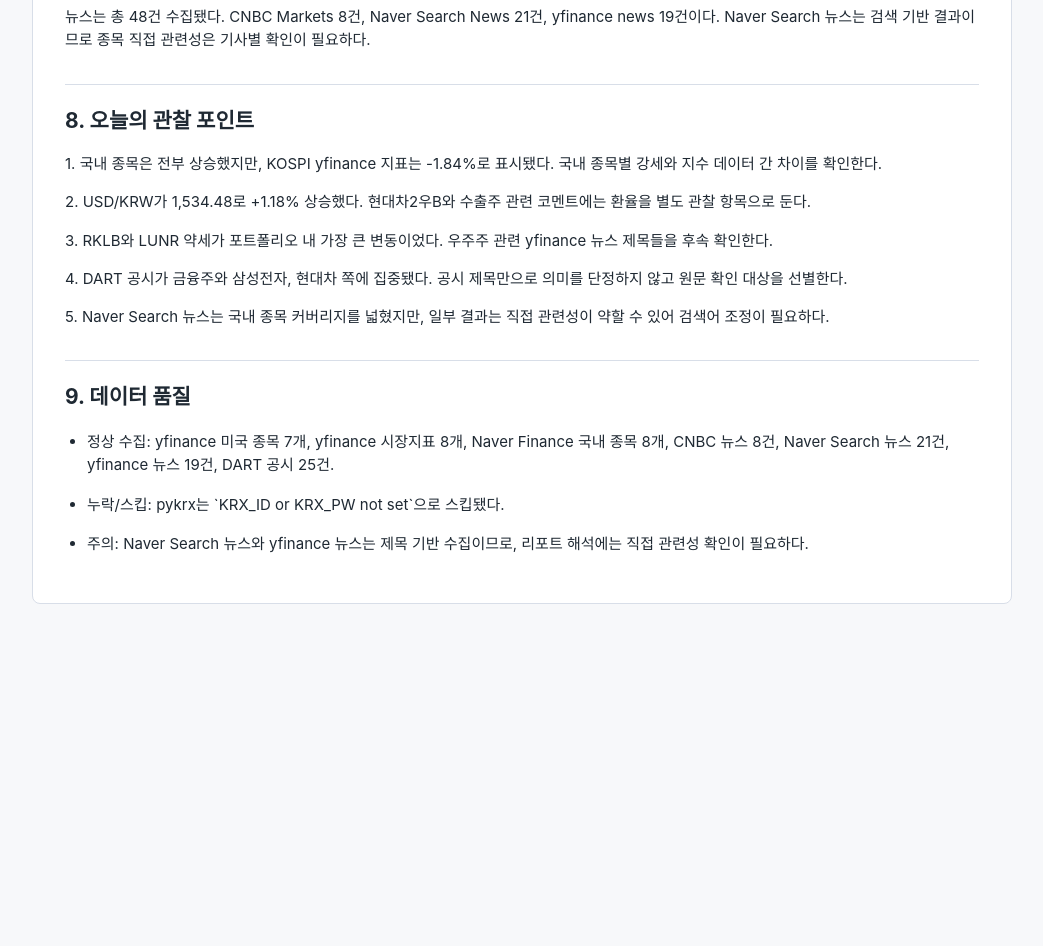
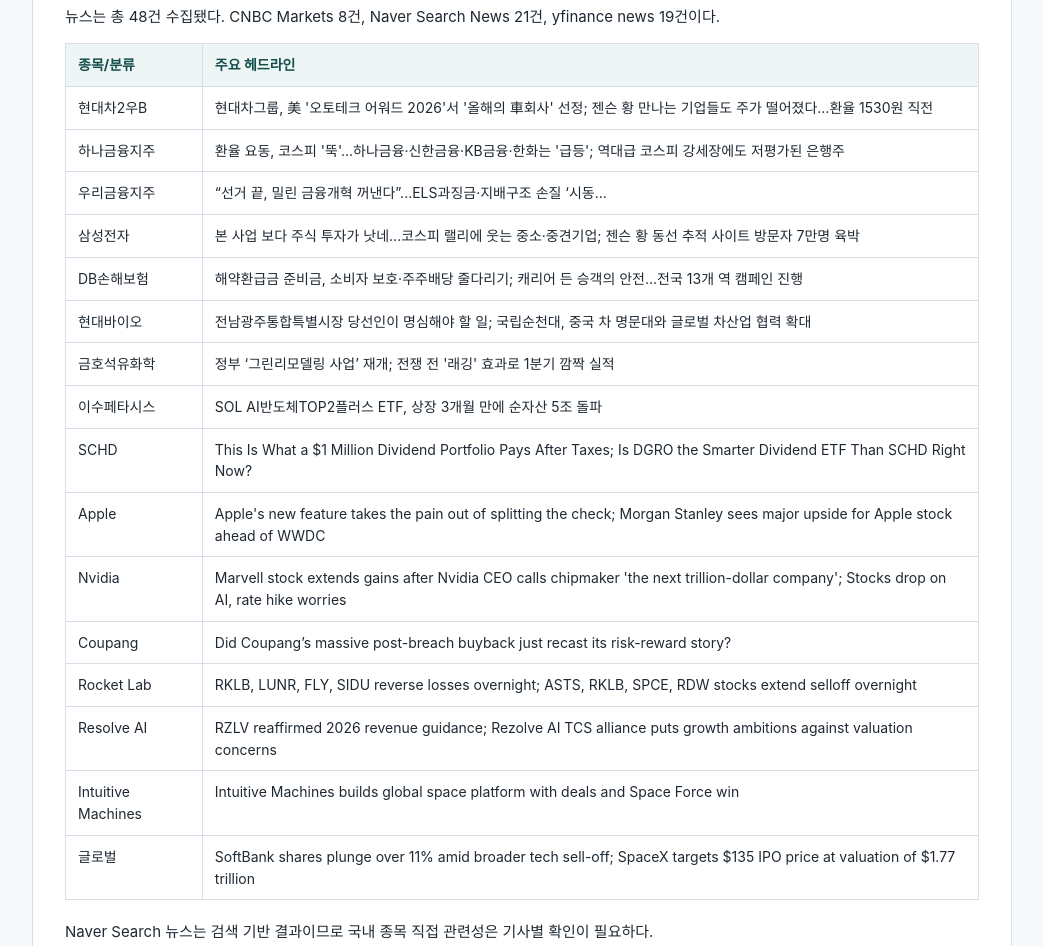
Before and after one commit to konslie/KSS, a plain HTML site: page docs/index.html in a window 1280 px wide. Shown: the part 3580-4526 px from the top of the page, without its empty margins (118-1161 px from the left). Before the commit the page ends 4248 px from the top, so only its background shows below. Drawn offline with Linux system fonts and the light colour scheme.

Commit message:
Add stock-level news headlines

```diff
--- a/docs/index.html
+++ b/docs/index.html
@@ -202,7 +202,27 @@
 <tr><td>삼성전자</td><td>8</td><td>임원ㆍ주요주주특정증권등소유상황보고서, 대규모기업집단현황공시, 기업지배구조보고서</td></tr>
 <tr><td>DB손해보험</td><td>3</td><td>채무증권 증권신고서, 대규모기업집단현황공시</td></tr>
 </tbody></table>
-<p>뉴스는 총 48건 수집됐다. CNBC Markets 8건, Naver Search News 21건, yfinance news 19건이다. Naver Search 뉴스는 검색 기반 결과이므로 종목 직접 관련성은 기사별 확인이 필요하다.</p>
+<p>뉴스는 총 48건 수집됐다. CNBC Markets 8건, Naver Search News 21건, yfinance news 19건이다.</p>
+<table><tbody>
+<tr><th>종목/분류</th><th>주요 헤드라인</th></tr>
+<tr><td>현대차2우B</td><td>현대차그룹, 美 &#x27;오토테크 어워드 2026&#x27;서 &#x27;올해의 車회사&#x27; 선정; 젠슨 황 만나는 기업들도 주가 떨어졌다…환율 1530원 직전</td></tr>
+<tr><td>하나금융지주</td><td>환율 요동, 코스피 &#x27;뚝&#x27;...하나금융·신한금융·KB금융·한화는 &#x27;급등&#x27;; 역대급 코스피 강세장에도 저평가된 은행주</td></tr>
+<tr><td>우리금융지주</td><td>“선거 끝, 밀린 금융개혁 꺼낸다”...ELS과징금·지배구조 손질 ‘시동...</td></tr>
+<tr><td>삼성전자</td><td>본 사업 보다 주식 투자가 낫네...코스피 랠리에 웃는 중소·중견기업; 젠슨 황 동선 추적 사이트 방문자 7만명 육박</td></tr>
+<tr><td>DB손해보험</td><td>해약환급금 준비금, 소비자 보호·주주배당 줄다리기; 캐리어 든 승객의 안전…전국 13개 역 캠페인 진행</td></tr>
+<tr><td>현대바이오</td><td>전남광주통합특별시장 당선인이 명심해야 할 일; 국립순천대, 중국 차 명문대와 글로벌 차산업 협력 확대</td></tr>
+<tr><td>금호석유화학</td><td>정부 ‘그린리모델링 사업’ 재개; 전쟁 전 &#x27;래깅&#x27; 효과로 1분기 깜짝 실적</td></tr>
+<tr><td>이수페타시스</td><td>SOL AI반도체TOP2플러스 ETF, 상장 3개월 만에 순자산 5조 돌파</td></tr>
+<tr><td>SCHD</td><td>This Is What a $1 Million Dividend Portfolio Pays After Taxes; Is DGRO the Smarter Dividend ETF Than SCHD Right Now?</td></tr>
+<tr><td>Apple</td><td>Apple&#x27;s new feature takes the pain out of splitting the check; Morgan Stanley sees major upside for Apple stock ahead of WWDC</td></tr>
+<tr><td>Nvidia</td><td>Marvell stock extends gains after Nvidia CEO calls chipmaker &#x27;the next trillion-dollar company&#x27;; Stocks drop on AI, rate hike worries</td></tr>
+<tr><td>Coupang</td><td>Did Coupang’s massive post-breach buyback just recast its risk-reward story?</td></tr>
+<tr><td>Rocket Lab</td><td>RKLB, LUNR, FLY, SIDU reverse losses overnight; ASTS, RKLB, SPCE, RDW stocks extend selloff overnight</td></tr>
+<tr><td>Resolve AI</td><td>RZLV reaffirmed 2026 revenue guidance; Rezolve AI TCS alliance puts growth ambitions against valuation concerns</td></tr>
+<tr><td>Intuitive Machines</td><td>Intuitive Machines builds global space platform with deals and Space Force win</td></tr>
+<tr><td>글로벌</td><td>SoftBank shares plunge over 11% amid broader tech sell-off; SpaceX targets $135 IPO price at valuation of $1.77 trillion</td></tr>
+</tbody></table>
+<p>Naver Search 뉴스는 검색 기반 결과이므로 국내 종목 직접 관련성은 기사별 확인이 필요하다.</p>
 <h2>8. 오늘의 관찰 포인트</h2>
 <p>1. 국내 종목은 전부 상승했지만, KOSPI yfinance 지표는 -1.84%로 표시됐다. 국내 종목별 강세와 지수 데이터 간 차이를 확인한다.</p>
 <p>2. USD/KRW가 1,534.48로 +1.18% 상승했다. 현대차2우B와 수출주 관련 코멘트에는 환율을 별도 관찰 항목으로 둔다.</p>
```
Also changed, not shown: docs/reports/2026-06-04.html (+21 -1 lines).
